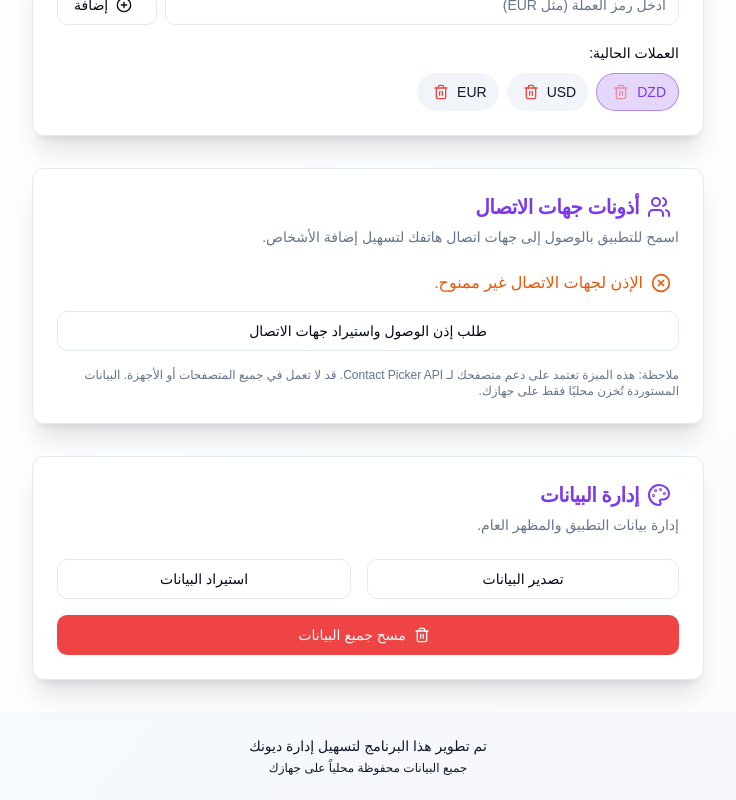
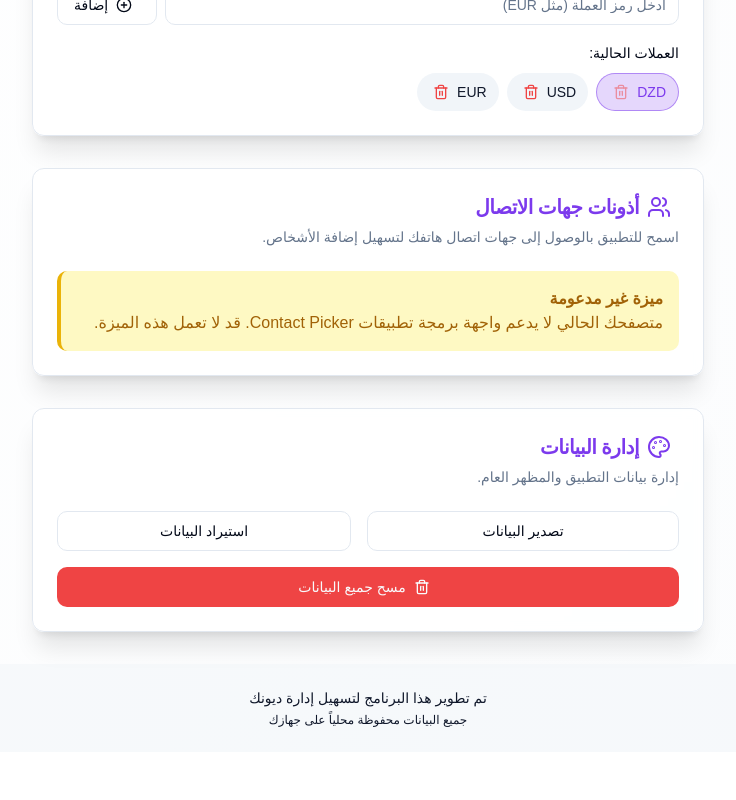
Before and after one commit to rafikhouda/debt_manager, a React (Vite) app: page /settings in a window 1280 px wide. Shown: the part 714-1514 px from the top of the page, without its empty margins (272-1008 px from the left). After the commit the page ends 1466 px from the top, so only its background shows below. Built offline with nearby package versions, Linux system fonts and the light colour scheme.

Commit message:
Update ContactSettings.jsx

```diff
--- a/src/components/settings/ContactSettings.jsx
+++ b/src/components/settings/ContactSettings.jsx
@@ -1,17 +1,31 @@
-import React from 'react';
-    import { Users, CheckCircle, XCircle } from 'lucide-react';
+import React, { useState, useEffect } from 'react';
+    import { Users, CheckCircle, XCircle, UploadCloud } from 'lucide-react';
     import { Button } from '@/components/ui/button';
     import { Card, CardContent, CardHeader, CardTitle, CardDescription } from '@/components/ui/card';
+    import { useToast } from '@/components/ui/use-toast';
     import { useLocalStorage } from '@/hooks/useLocalStorage';
-    import { useToast } from '@/components/ui/use-toast';
 
     const ContactSettings = () => {
-      const [permissionGranted, setPermissionGranted] = useLocalStorage('contactsPermissionGranted', false);
+      const [contactsPermission, setContactsPermission] = useState('prompt');
       const [people, setPeople] = useLocalStorage('people', []);
       const { toast } = useToast();
+      const [isPickerSupported, setIsPickerSupported] = useState(false);
+      const [isPickingContacts, setIsPickingContacts] = useState(false);
 
-      const requestContactsPermission = async () => {
-        if (!('contacts' in navigator && 'select' in navigator.contacts)) {
+      useEffect(() => {
+        if ('contacts' in navigator && 'ContactsManager' in window) {
+          setIsPickerSupported(true);
+          navigator.permissions.query({ name: 'contacts' }).then(status => {
+            setContactsPermission(status.state);
+            status.onchange = () => setContactsPermission(status.state);
+          });
+        } else {
+          setIsPickerSupported(false);
+        }
+      }, []);
+
+      const handleRequestContacts = async () => {
+        if (!isPickerSupported) {
           toast({
             title: "غير مدعوم",
             description: "متصفحك لا يدعم الوصول إلى جهات الاتصال.",
@@ -20,64 +34,71 @@ import React from 'react';
           return;
         }
 
+        if (isPickingContacts) {
+          toast({
+            title: "لحظة من فضلك",
+            description: "عملية اختيار جهات الاتصال جارية بالفعل.",
+            variant: "default",
+          });
+          return;
+        }
+
+        setIsPickingContacts(true);
         try {
           const props = ['name', 'tel'];
           const opts = { multiple: true };
           const contacts = await navigator.contacts.select(props, opts);
 
           if (contacts.length > 0) {
-            setPermissionGranted(true);
-            const newPeople = contacts.map(contact => {
-              // Assuming the first name and first tel are primary.
-              // This might need more sophisticated handling for multiple names/numbers.
-              const name = contact.name && contact.name.length > 0 ? contact.name[0] : 'اسم غير معروف';
-              const tel = contact.tel && contact.tel.length > 0 ? contact.tel[0] : '';
-              return {
-                id: `contact-${Date.now()}-${Math.random().toString(36).substr(2, 9)}`, // Unique ID
-                name: name,
-                type: 'individual', // Default type
-                phone: tel // Store phone number if available
-              };
-            }).filter(p => p.name !== 'اسم غير معروف'); // Filter out contacts with no name
+            const newPeople = contacts.map(contact => ({
+              id: window.crypto.randomUUID(),
+              name: contact.name ? contact.name.join(', ') : 'اسم غير معروف',
+              phone: contact.tel ? contact.tel[0] : '',
+              email: '',
+              notes: 'مستورد من جهات الاتصال',
+            }));
 
-            // Add only new contacts (prevent duplicates by name, can be improved with phone too)
-            const existingNames = new Set(people.map(p => p.name.toLowerCase()));
-            const uniqueNewPeople = newPeople.filter(np => !existingNames.has(np.name.toLowerCase()));
+            const uniqueNewPeople = newPeople.filter(np =>
+              !people.some(p => p.name === np.name && p.phone === np.phone)
+            );
 
             if (uniqueNewPeople.length > 0) {
               setPeople(prevPeople => [...prevPeople, ...uniqueNewPeople]);
               toast({
                 title: "نجاح",
-                description: `تم استيراد ${uniqueNewPeople.length} جهة اتصال جديدة.`,
-              });
-            } else if (newPeople.length > 0) {
-               toast({
-                title: "معلومة",
-                description: "لم يتم العثور على جهات اتصال جديدة غير موجودة مسبقًا.",
-                variant: "default",
+                description: `تم استيراد ${uniqueNewPeople.length} جهة اتصال جديدة بنجاح!`,
               });
             } else {
               toast({
-                title: "لم يتم الاختيار",
-                description: "لم يتم اختيار أي جهات اتصال.",
+                title: "لا توجد جهات اتصال جديدة",
+                description: "لم يتم العثور على جهات اتصال جديدة غير موجودة مسبقًا.",
                 variant: "default",
               });
             }
           } else {
             toast({
-                title: "لم يتم الاختيار",
-                description: "لم يتم اختيار أي جهات اتصال.",
+              title: "لم يتم اختيار جهات اتصال",
+              description: "لم تقم باختيار أي جهات اتصال.",
               variant: "default",
             });
           }
-        } catch (err) {
-          setPermissionGranted(false);
+        } catch (error) {
+          console.error("Error selecting contacts:", error);
+          if (error.name === 'InvalidStateError' && error.message.includes('already in use')) {
              toast({
               title: "خطأ في الأذونات",
-            description: "تم رفض الإذن أو حدث خطأ: " + err.message,
+              description: "تم رفض الإذن أو حدث خطأ: منتقي جهات الاتصال قيد الاستخدام بالفعل. يرجى المحاولة مرة أخرى بعد إغلاق أي نوافذ منبثقة لاختيار جهات الاتصال.",
               variant: "destructive",
             });
-          console.error("Error accessing contacts:", err);
+          } else {
+            toast({
+              title: "خطأ في الأذونات",
+              description: "تم رفض الإذن أو حدث خطأ أثناء محاولة الوصول لجهات الاتصال.",
+              variant: "destructive",
+            });
+          }
+        } finally {
+          setIsPickingContacts(false);
         }
       };
 
@@ -93,24 +114,37 @@ import React from 'react';
             </CardDescription>
           </CardHeader>
           <CardContent className="space-y-4">
-            {permissionGranted ? (
-              <div className="flex items-center text-green-600">
-                <CheckCircle className="mr-2 rtl:ml-2 h-5 w-5" />
-                <span>تم منح الإذن لجهات الاتصال. يمكنك الآن استيراد جهات الاتصال.</span>
-              </div>
-            ) : (
-              <div className="flex items-center text-orange-600">
-                <XCircle className="mr-2 rtl:ml-2 h-5 w-5" />
-                <span>الإذن لجهات الاتصال غير ممنوح.</span>
+            {!isPickerSupported && (
+              <div className="p-4 bg-yellow-100 border-l-4 border-yellow-500 text-yellow-700 rounded-md">
+                <p className="font-bold">ميزة غير مدعومة</p>
+                <p>متصفحك الحالي لا يدعم واجهة برمجة تطبيقات Contact Picker. قد لا تعمل هذه الميزة.</p>
               </div>
             )}
-            <Button onClick={requestContactsPermission} variant="outline" className="w-full">
-              {permissionGranted ? "استيراد المزيد من جهات الاتصال" : "طلب إذن الوصول واستيراد جهات الاتصال"}
+            {isPickerSupported && (
+              <>
+                <div className="flex items-center space-x-2 rtl:space-x-reverse">
+                  {contactsPermission === 'granted' ? (
+                    <CheckCircle className="h-5 w-5 text-green-500" />
+                  ) : (
+                    <XCircle className="h-5 w-5 text-red-500" />
+                  )}
+                  <span className={`text-sm ${contactsPermission === 'granted' ? 'text-green-600' : 'text-red-600'}`}>
+                    {contactsPermission === 'granted' ? 'الإذن لجهات الاتصال ممنوح' : 'الإذن لجهات الاتصال غير ممنوح'}
+                  </span>
+                </div>
+                <Button
+                  onClick={handleRequestContacts}
+                  className="w-full bg-gradient-to-r from-primary to-accent hover:opacity-90 transition-opacity text-primary-foreground"
+                  disabled={isPickingContacts}
+                >
+                  <UploadCloud className="mr-2 rtl:ml-2 h-4 w-4" />
+                  {isPickingContacts ? 'جاري الاستيراد...' : 'طلب إذن الوصول واستيراد جهات الاتصال'}
                 </Button>
                 <p className="text-xs text-muted-foreground">
-              ملاحظة: هذه الميزة تعتمد على دعم متصفحك لـ Contact Picker API. قد لا تعمل في جميع المتصفحات أو الأجهزة.
-              البيانات المستوردة تُخزن محليًا فقط على جهازك.
+                  ملاحظة: هذه الميزة تعتمد على دعم متصفحك لـ Contact Picker API. قد لا تعمل في جميع المتصفحات أو الأجهزة. البيانات المستوردة تُخزن محليًا فقط على جهازك.
                 </p>
+              </>
+            )}
           </CardContent>
         </Card>
       );
```
Lines whose indentation alone changed are shown as unchanged.
